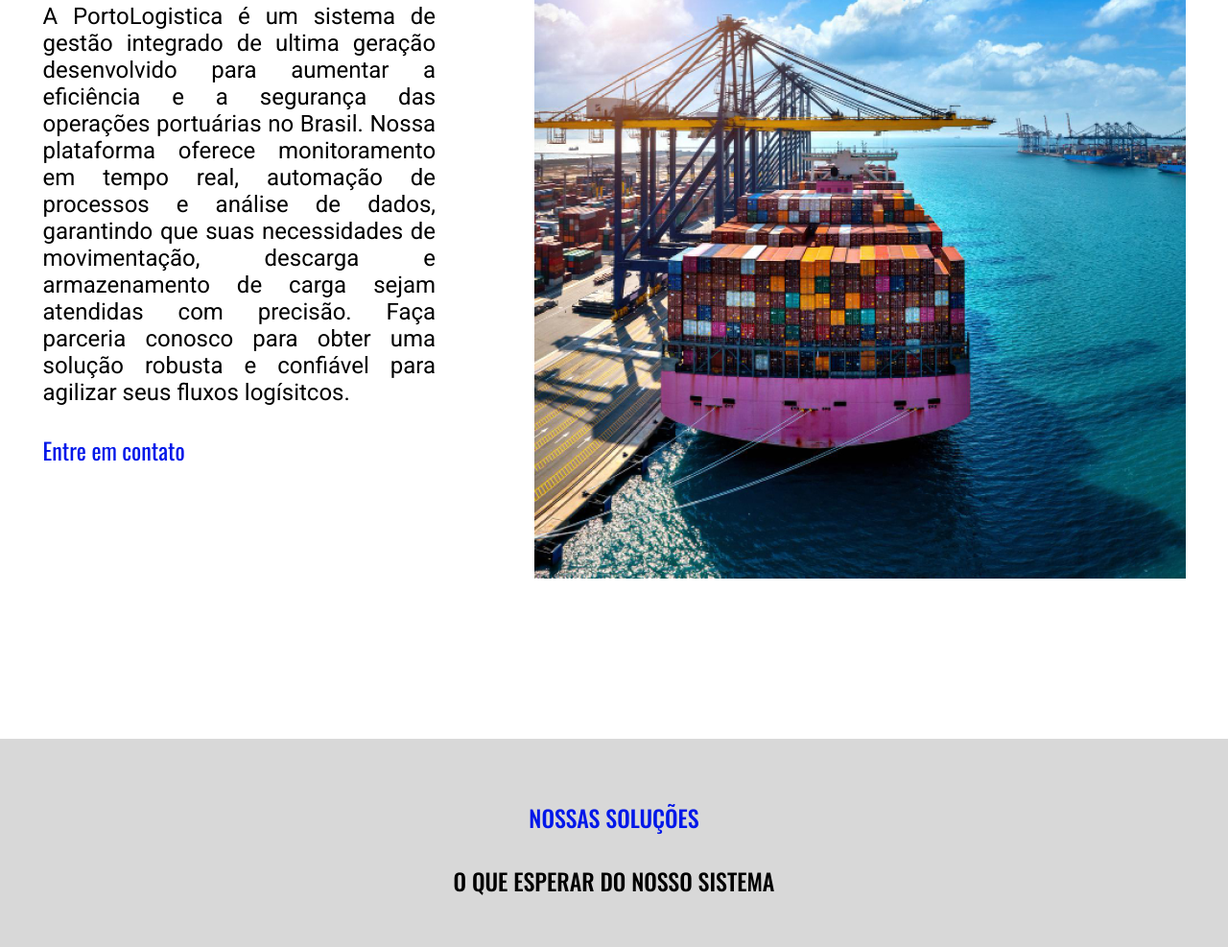
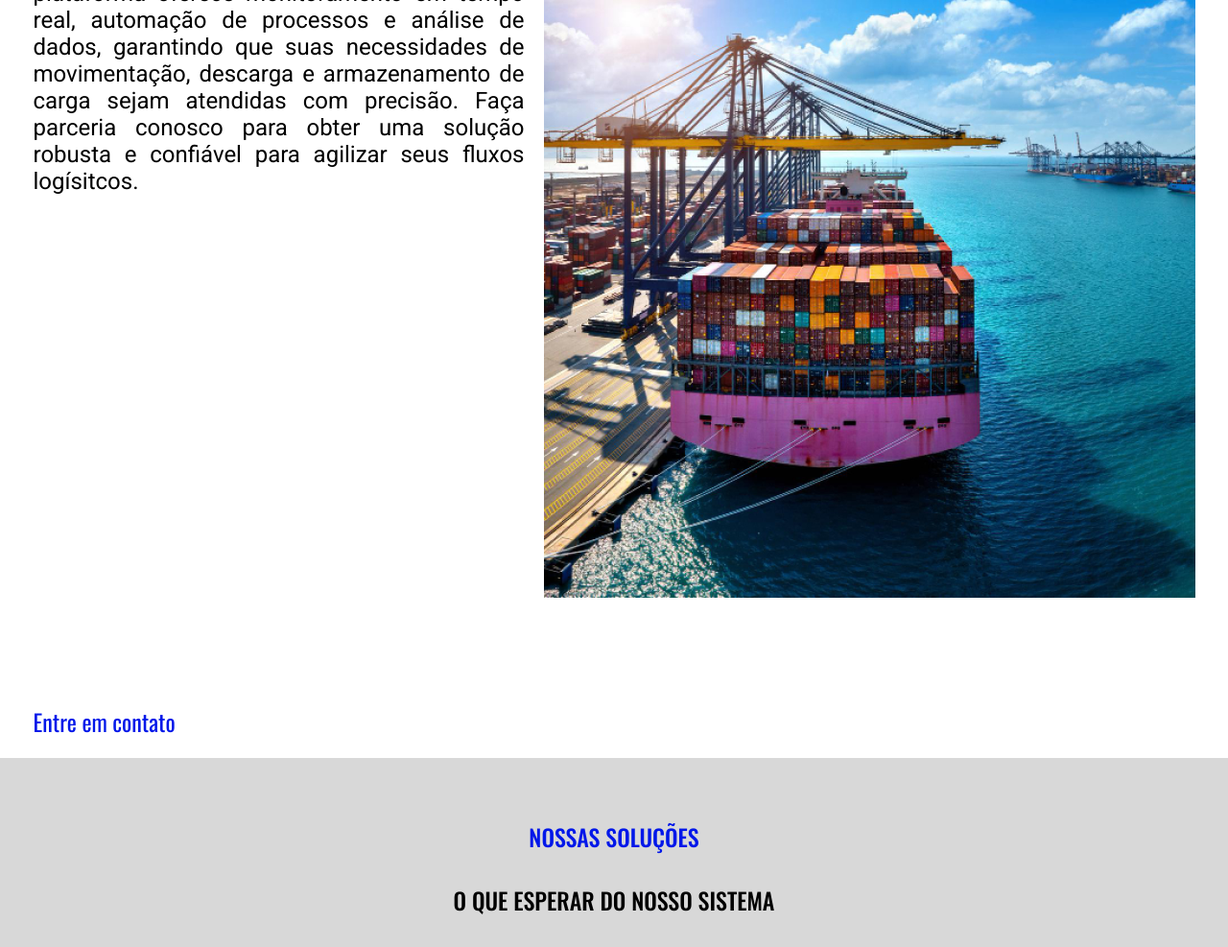
Before and after one commit to nonatodiego/Portologistica-vnw-desafio-02, a plain HTML site: page index.html in a window 1280 px wide. Shown: the part 1142-2129 px from the top of the page at 96% size. Drawn offline with nearby package versions, Linux system fonts and the light colour scheme.

Commit message:
Enhance layout and styling for gestão portuária section; add margin and gap for improved spacing

```diff
--- a/style.scss
+++ b/style.scss
@@ -155,20 +155,24 @@ main {
 
 // Section: Gestão Portuária
 section.gestao-portuaria {
+  margin-top: 20px;
   height: 139vh;
   display: flex;
   flex-direction: row;
   justify-content: center;
   align-items: center;
   font-family: $font-family-primary;
+  gap: 20px;
+
 
   .descricao {
     display: flex;
     flex-direction: column;
-    justify-content: start;
-    align-items: start;
-    height: 100vh;
+    justify-content: center;
+    // align-items: center;
+    height: 100%;
     width: 40%;
+    // border: 1px solid pink;
 
     h3 {
       font-size: $font-size-medium;
@@ -190,8 +194,9 @@ section.gestao-portuaria {
       font-size: $font-size-medium;
       font-weight: 400;
       text-align: justify;
-      width: 80%;
-      height: 56vh;
+      // width: 80%;
+      height: 100%;
+      // border: 1px solid red;
     }
 
     a {
@@ -199,7 +204,10 @@ section.gestao-portuaria {
       color: $color-blue;
       font-weight: 400;
       font-size: $font-size-medium;
-      text-align: center;
+      // text-align: center;
+      margin-bottom: 20px;
+      // height: 56vh;
+      // border: 1px solid yellow;
     }
   }
 }
@@ -315,11 +323,12 @@ section.atendimento {
     display: flex;
     flex-direction: column;
     width: 50%;
+    // border: 1px solid red;
 
     .galeria-fotos {
       display: flex;
       flex-wrap: wrap;
-      width: 80%;
+      width: 100%;
       gap: 2rem;
       margin-top: 2.5rem;
 
```
Also changed, not shown: style.css, 1 other file.
